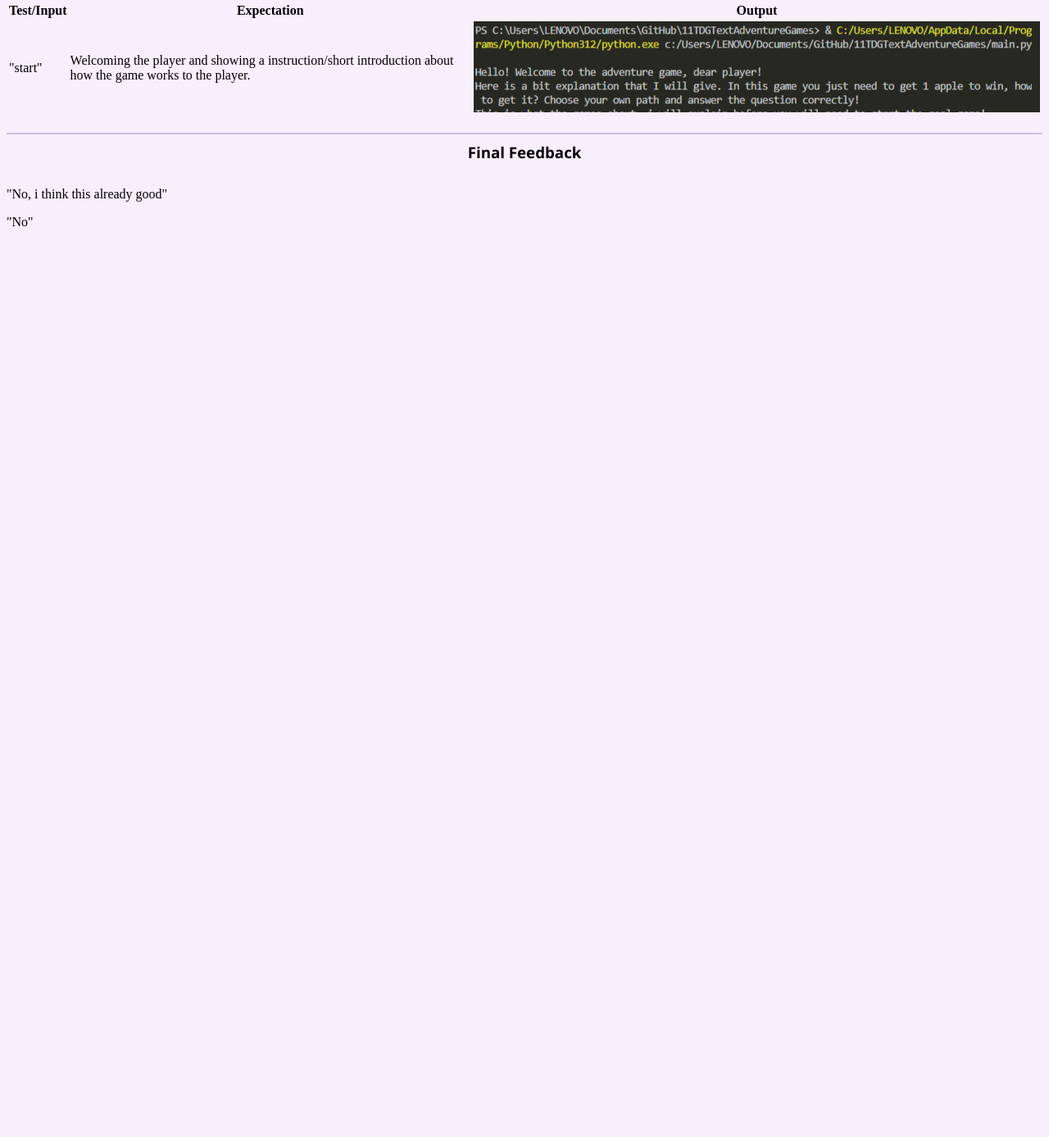
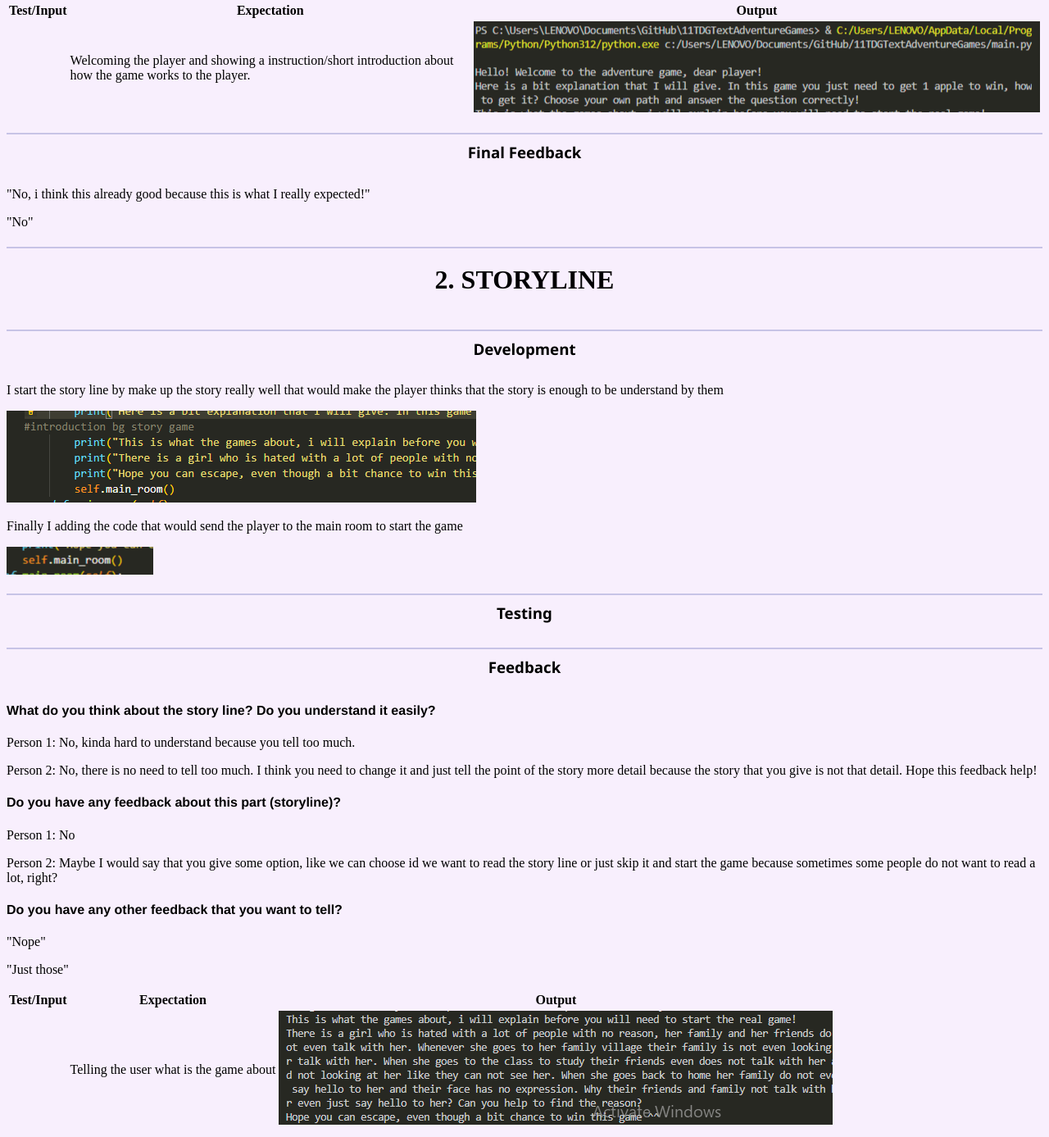
Before and after one commit to KartikaApDD/Year-11-Portfolio, a plain HTML site: page development2.html in a window 1280 px wide. Shown: the part 2142-3529 px from the top of the page at 82% size. Before the commit the page ends 2438 px from the top, so only its background shows below. Drawn offline with Linux system fonts and the light colour scheme.

Commit message:
Update development2.html

```diff
--- a/development2.html
+++ b/development2.html
@@ -84,15 +84,57 @@
 
     <!-- Test final-->
     <tr>
-      <td>"start"</td> <!-- Input -->
+      <td> </td> <!-- Input -->
       <td>Welcoming the player and showing a instruction/short introduction about how the game works to the player.</td><!-- Expectation -->
       <td><img class="output" src="develpment needs/changes.png"/></td><!-- Output/Screenshot -->
     </tr>
 
   </table>
 <h3>Final Feedback</h3>
-<p>"No, i think this already good"</p>
+<p>"No, i think this already good because this is what I really expected!"</p>
 <p>"No"</p>
+
+<h1>2. STORYLINE</h1>
+<h3>Development</h3>
+<p>I start the story line by make up the story really well that would make the player thinks that the story is enough to be understand by them</p>
+<img src="develpment needs/bgstory.png">
+<p>Finally I adding the code that would send the player to the main room to start the game</p>
+<img src="develpment needs/mainroom.png">
+
+<h3>Testing</h3>
+<table>
+
+    <thead>
+      <tr>
+        <th>Test/Input </th>
+        <th>Expectation</th>
+        <th>Output</th>
+      </tr>
+    </thead>
+
+    <!-- Test -->
+    <tr>
+      <td> </td> <!-- Input -->
+      <td>Telling the user what is the game about</td><!-- Expectation -->
+      <td><img class="output" src="develpment needs/story.png"/></td><!-- Output/Screenshot -->
+    </tr>
+
+<h3>Feedback</h3>
+<h4>What do you think about the story line? Do you understand it easily?</h4>
+<p>Person 1: No, kinda hard to understand because you tell too much.</p>
+<p>Person 2: No, there is no need to tell too much. I think you need to change it and just tell the point of the story more detail because the story that you give
+  is not that detail. Hope this feedback help!
+</p>
+
+<h4>Do you have any feedback about this part (storyline)?</h4>
+<p>Person 1: No</p>
+<p>Person 2: Maybe I would say that you give some option, like we can choose id we want to read the story line or just skip it and start the game
+  because sometimes some people do not want to read a lot, right?
+</p>
+
+<h4>Do you have any other feedback that you want to tell?</h4>
+<p>"Nope"</p>
+<p>"Just those"</p>
 
 </body>
 </html>
```
Also changed, not shown: develpment needs/bgstory.png (added), develpment needs/mainroom.png (added), develpment needs/story.png (added).
